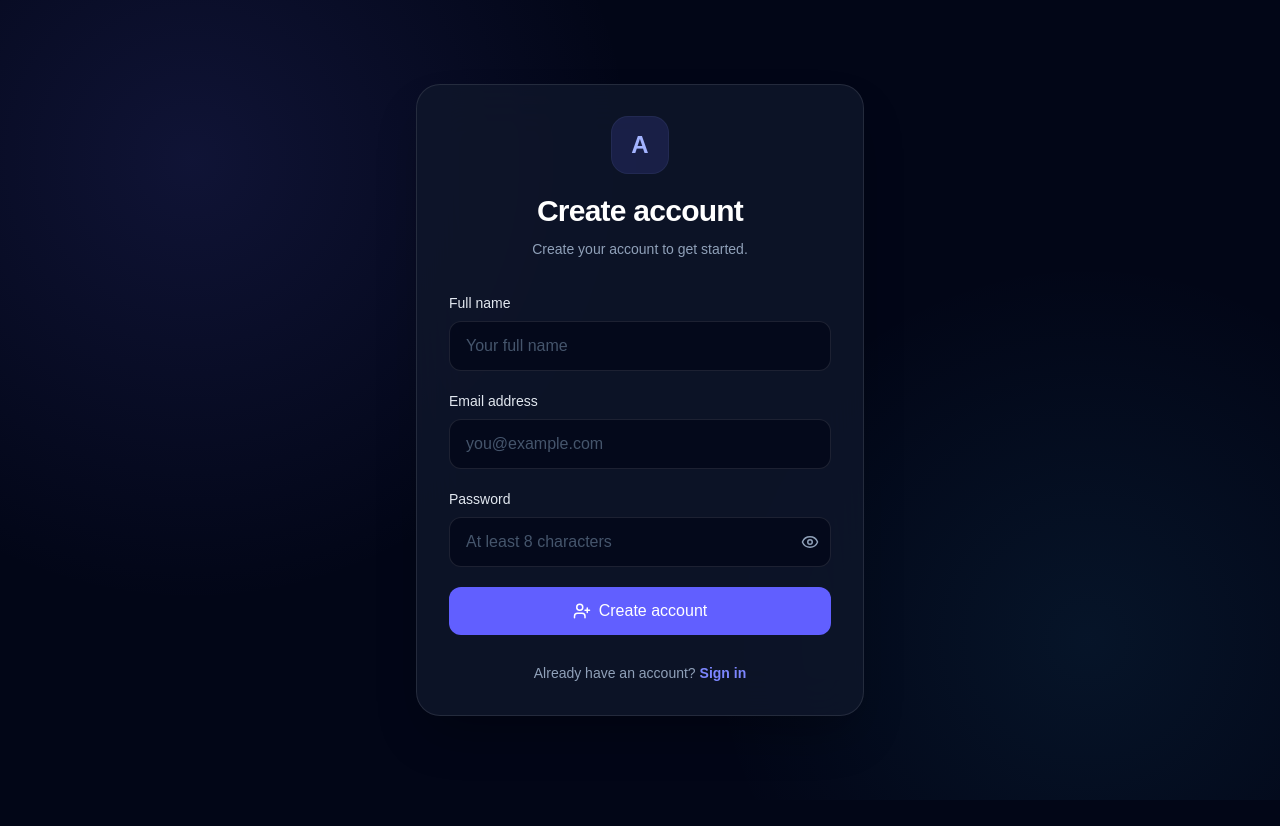
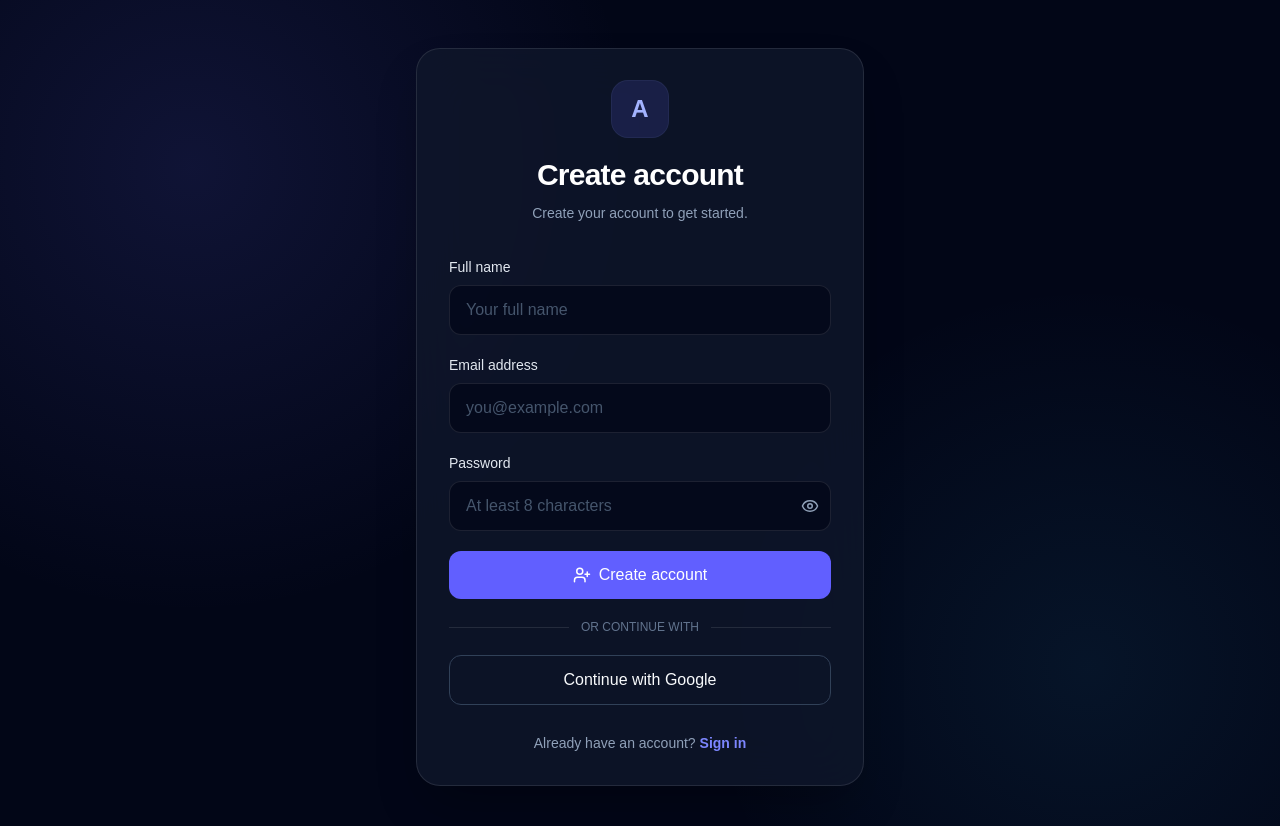
Before and after one commit to sifatshams/oauth-lab, a Next.js app in the folder client/: page /register in a window 1280 px wide. Shown: the top 826 px of the page. Before the commit the page ends 800 px from the top, so only its background shows below. Built offline with nearby package versions, Linux system fonts and the light colour scheme; no server answers.

Commit message:
feat(google_btn): added google oauth button in register form component ui

```diff
--- a/client/src/components/auth/RegisterForm.tsx
+++ b/client/src/components/auth/RegisterForm.tsx
@@ -10,8 +10,9 @@ import { z } from 'zod';
 import { useRegister } from '../hooks/useAuth';
 import { getApiError } from '../lib/api-error';
 import AuthCard from '../ui/AuthCard';
+import GoogleAuthButton from './GoogleAuthButton';
 
-// register zod schema
+// register Zod schema
 const registerSchema = z.object({
   name: z.string().trim().min(2, 'Name must be at least 2 characters'),
   email: z.string().trim().email('Enter a valid email address'),
@@ -24,7 +25,7 @@ const inputClass =
   'w-full rounded-xl border border-white/10 bg-slate-950/70 px-4 py-3 text-sm text-white outline-none transition placeholder:text-slate-600 focus:border-indigo-400 focus:ring-2 focus:ring-indigo-500/20';
 
 // register form
-export default function registerForm() {
+export default function RegisterForm() {
   const router = useRouter();
   const registerMutation = useRegister();
   const [showPassword, setShowPassword] = useState(false);
@@ -42,12 +43,11 @@ export default function registerForm() {
     },
   });
 
-  // onsubmit func
+  // submit registration form
   const onSubmit = async (values: RegisterFormValues) => {
     try {
       const result = await registerMutation.mutateAsync(values);
 
-      // toast msg
       toast.success(result.message || 'Account created successfully');
       router.replace('/');
     } catch (error) {
@@ -63,7 +63,9 @@ export default function registerForm() {
       footerLinkText="Sign in"
       footerLinkHref="/login"
     >
+      <div className="space-y-5">
         <form onSubmit={handleSubmit(onSubmit)} className="space-y-5">
+          {/* full name */}
           <div>
             <label
               htmlFor="name"
@@ -71,6 +73,7 @@ export default function registerForm() {
             >
               Full name
             </label>
+
             <input
               id="name"
               autoComplete="name"
@@ -86,6 +89,7 @@ export default function registerForm() {
             )}
           </div>
 
+          {/* email address */}
           <div>
             <label
               htmlFor="email"
@@ -93,6 +97,7 @@ export default function registerForm() {
             >
               Email address
             </label>
+
             <input
               id="email"
               type="email"
@@ -101,6 +106,7 @@ export default function registerForm() {
               className={inputClass}
               {...register('email')}
             />
+
             {errors.email && (
               <p className="mt-1.5 text-xs text-rose-400">
                 {errors.email.message}
@@ -108,6 +114,7 @@ export default function registerForm() {
             )}
           </div>
 
+          {/* password */}
           <div>
             <label
               htmlFor="password"
@@ -130,11 +137,12 @@ export default function registerForm() {
                 type="button"
                 aria-label={showPassword ? 'Hide password' : 'Show password'}
                 onClick={() => setShowPassword((value) => !value)}
-              className="absolute inset-y-0 right-3 flex items-center text-slate-400 hover:text-white cursor-pointer"
+                className="absolute inset-y-0 right-3 flex cursor-pointer items-center text-slate-400 hover:text-white"
               >
                 {showPassword ? <EyeOff size={18} /> : <Eye size={18} />}
               </button>
             </div>
+
             {errors.password && (
               <p className="mt-1.5 text-xs text-rose-400">
                 {errors.password.message}
@@ -142,21 +150,36 @@ export default function registerForm() {
             )}
           </div>
 
+          {/* register button */}
           <button
             type="submit"
             disabled={registerMutation.isPending}
-          className="flex w-full items-center justify-center gap-2 rounded-xl bg-indigo-500 px-4 py-3 font-semibold text-white transition hover:bg-indigo-400 disabled:cursor-not-allowed disabled:opacity-60 cursor-pointer"
+            className="flex w-full cursor-pointer items-center justify-center gap-2 rounded-xl bg-indigo-500 px-4 py-3 font-semibold text-white transition hover:bg-indigo-400 disabled:cursor-not-allowed disabled:opacity-60"
           >
             {registerMutation.isPending ? (
               <LoaderCircle className="animate-spin" size={18} />
             ) : (
               <UserPlus size={18} />
             )}
+
             {registerMutation.isPending
               ? 'Creating account...'
               : 'Create account'}
           </button>
         </form>
+
+        {/* divider */}
+        <div className="flex items-center gap-3">
+          <div className="h-px flex-1 bg-white/10" />
+          <span className="text-xs font-medium text-slate-500">
+            OR CONTINUE WITH
+          </span>
+          <div className="h-px flex-1 bg-white/10" />
+        </div>
+
+        {/* google authentication */}
+        <GoogleAuthButton />
+      </div>
     </AuthCard>
   );
 }
```
Lines whose indentation alone changed are shown as unchanged.
